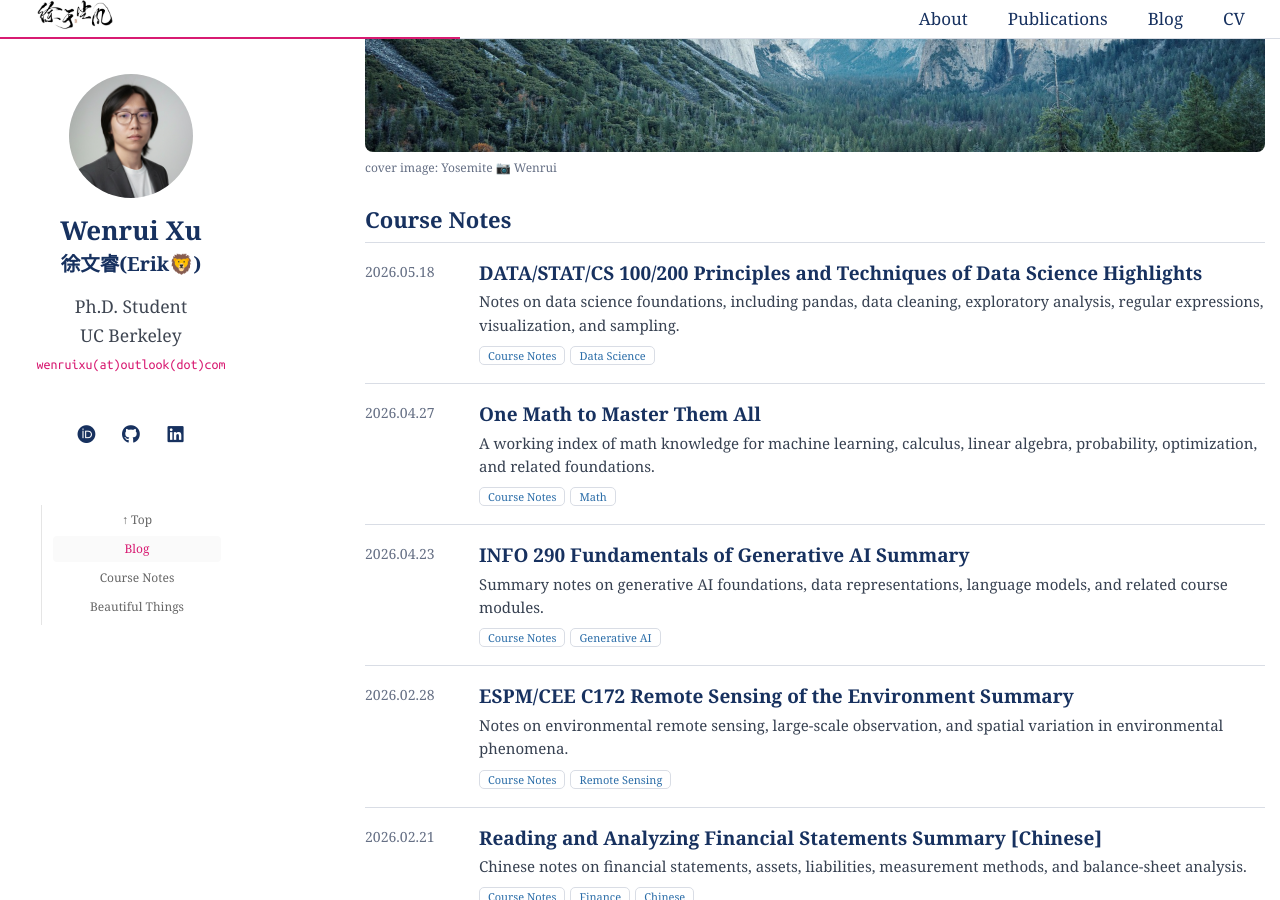
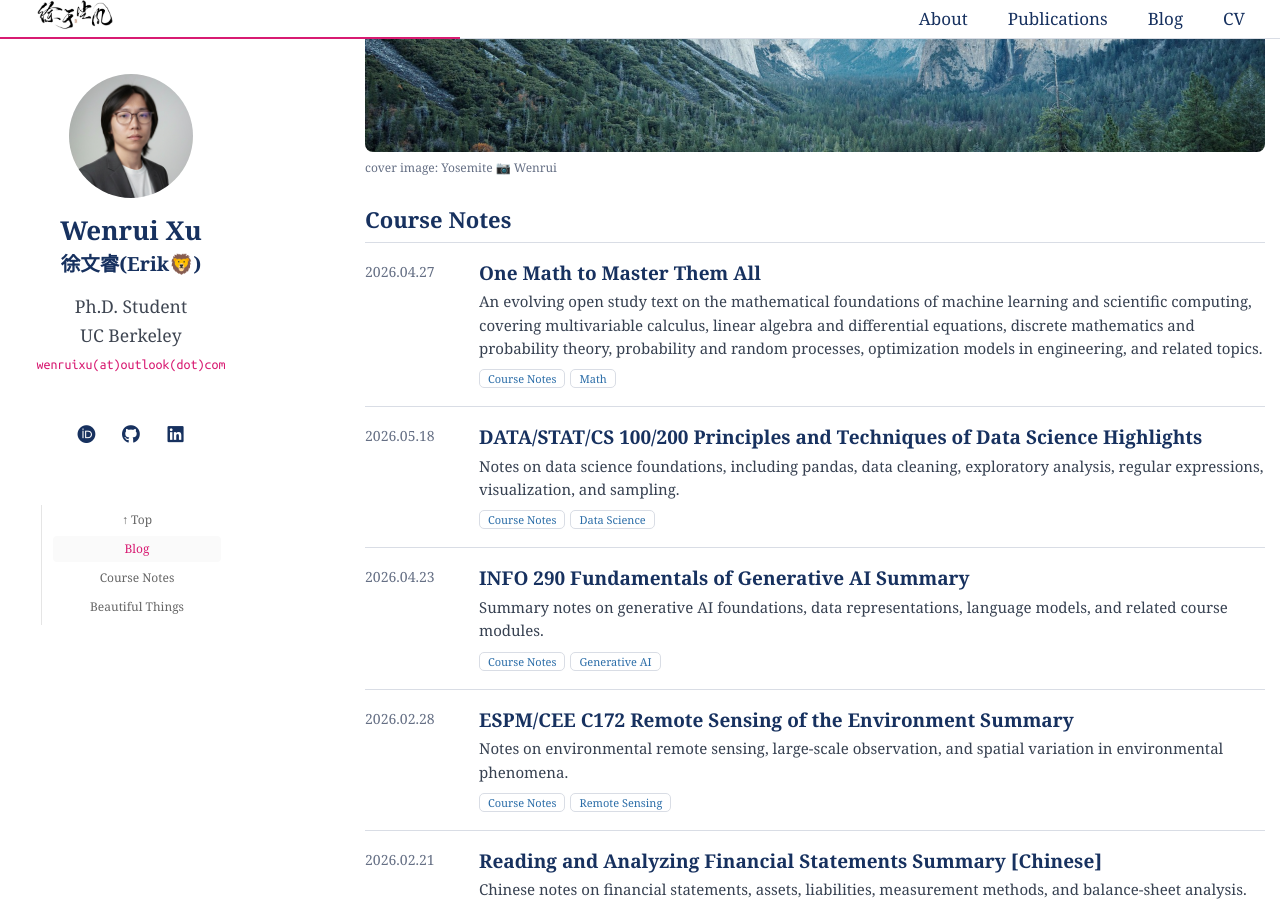
Before and after one commit to ruaruaxu/ruaruaxu.github.io, a Jekyll site: the page built from blogs.md, in a window 1280 px wide and 900 px high, scrolled down 324 px. Built offline with Jekyll 4.4.1, drawn with Linux system fonts in a browser that asks for light colours; a style sheet for code colours, icons or effects is not loaded.

Commit message:
Refine blog course notes and publication cover

```diff
--- a/_data/blogs.yml
+++ b/_data/blogs.yml
@@ -1,6 +1,19 @@
+- title: One Math to Master Them All
+  date: 2026.04.27
+  date_sort: 2026-04-27
+  order: 1
+  category: Course Notes
+  source: Notion
+  summary: An evolving open study text on the mathematical foundations of machine learning and scientific computing, covering multivariable calculus, linear algebra and differential equations, discrete mathematics and probability theory, probability and random processes, optimization models in engineering, and related topics.
+  url: https://ruarua.notion.site/f30c8ca0445847f98fc4a63afdad0f9a
+  tags:
+    - Course Notes
+    - Math
+
 - title: DATA/STAT/CS 100/200 Principles and Techniques of Data Science Highlights
   date: 2026.05.18
   date_sort: 2026-05-18
+  order: 2
   category: Course Notes
   source: Notion
   summary: Notes on data science foundations, including pandas, data cleaning, exploratory analysis, regular expressions, visualization, and sampling.
@@ -9,20 +22,10 @@
     - Course Notes
     - Data Science
 
-- title: One Math to Master Them All
-  date: 2026.04.27
-  date_sort: 2026-04-27
-  category: Course Notes
-  source: Notion
-  summary: A working index of math knowledge for machine learning, calculus, linear algebra, probability, optimization, and related foundations.
-  url: https://ruarua.notion.site/f30c8ca0445847f98fc4a63afdad0f9a
-  tags:
-    - Course Notes
-    - Math
-
 - title: INFO 290 Fundamentals of Generative AI Summary
   date: 2026.04.23
   date_sort: 2026-04-23
+  order: 3
   category: Course Notes
   source: Notion
   summary: Summary notes on generative AI foundations, data representations, language models, and related course modules.
@@ -34,6 +37,7 @@
 - title: ESPM/CEE C172 Remote Sensing of the Environment Summary
   date: 2026.02.28
   date_sort: 2026-02-28
+  order: 4
   category: Course Notes
   source: Notion
   summary: Notes on environmental remote sensing, large-scale observation, and spatial variation in environmental phenomena.
@@ -45,6 +49,7 @@
 - title: Reading and Analyzing Financial Statements Summary [Chinese]
   date: 2026.02.21
   date_sort: 2026-02-21
+  order: 5
   category: Course Notes
   source: Notion
   summary: Chinese notes on financial statements, assets, liabilities, measurement methods, and balance-sheet analysis.
@@ -57,6 +62,7 @@
 - title: My Favorite Movie/Music Collections
   date: 2026.02.28
   date_sort: 2026-02-28
+  order: 6
   category: Beautiful Things
   source: Notion
   summary: A personal collection of favorite films, albums, genres, and cultural notes, including indie rock, dreampop, and shoegaze.
@@ -69,6 +75,7 @@
 - title: My Movie/Music Diary 2026
   date: 2026.02.21
   date_sort: 2026-02-21
+  order: 7
   category: Beautiful Things
   source: Notion
   summary: A growing diary for music and movie notes in 2026.
--- a/blogs.md
+++ b/blogs.md
@@ -151,6 +151,7 @@ permalink: /blog/
       {% assign category_posts = posts | where: "category", category %}
       {% if category_posts.size > 0 %}
         {% assign category_title = category %}
+        {% assign category_posts = category_posts | sort: "order" %}
         <div class="blog-category">
           <h2 id="{{ category_title | slugify }}" class="blog-category-title">{{ category_title }}</h2>
           {% for post in category_posts %}
```
Also changed, not shown: publications.md (+1 -1 lines).
